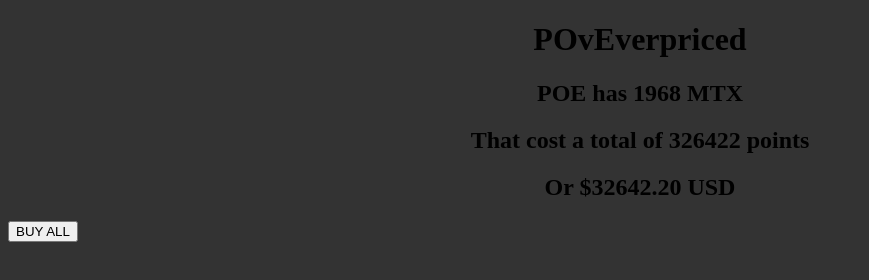
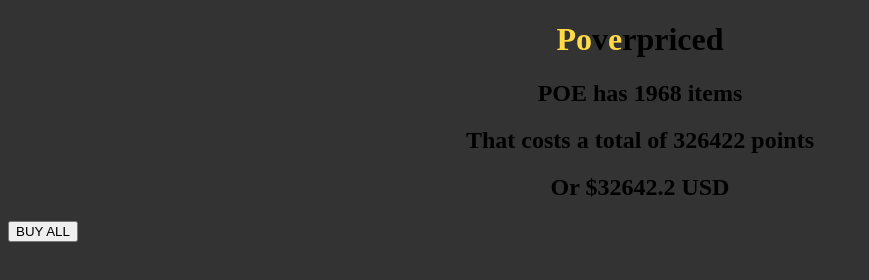
Before and after one commit to poverpriced/poverpriced, a website: page index.html in a window 1280 px wide. Shown: the whole page, without its empty margins (0-869 px from the left). Drawn offline with Linux system fonts and the light colour scheme; a web font is replaced by a local one.

Commit message:
Update index.html

```diff
--- a/index.html
+++ b/index.html
@@ -23,7 +23,9 @@
 
   </style>
   <div >
-    <h1 style="text-align:center;">POvEverpriced</h1>
+    <h1 style="text-align:center;">
+      <span style="color: #FFDA47;">P</span><span style="color: #FFDA47;">o</span>v<span style="color: #FFDA47;">e</span><span>rpriced</span>
+    </h1>
     <h2 id="elementCount" style="text-align:center;">1</h2>
     <h2 id="totalPoints" style="text-align:center;">2</h2>
     <h2 id="totalPrice" style="text-align:center;">3</h2>
@@ -34,9 +36,9 @@
       const response = await fetch("/poverpriced/prices.json");
       const prices = await response.json();
       console.log(prices);
-      document.getElementById("elementCount").innerText = `POE has ${prices.elementCount} MTX`;
-      document.getElementById("totalPoints").innerText = `That cost a total of ${prices.totalPoints} points`;
-      document.getElementById("totalPrice").innerText = `Or $${prices.totalPrice.toFixed(2)} USD`;
+      document.getElementById("elementCount").innerText = `POE has ${prices.elementCount} items`;
+      document.getElementById("totalPoints").innerText = `That costs a total of ${prices.totalPoints} points`;
+      document.getElementById("totalPrice").innerText = `Or $${prices.totalPrice} USD`;
     })();
   </script>
 </body>
```
